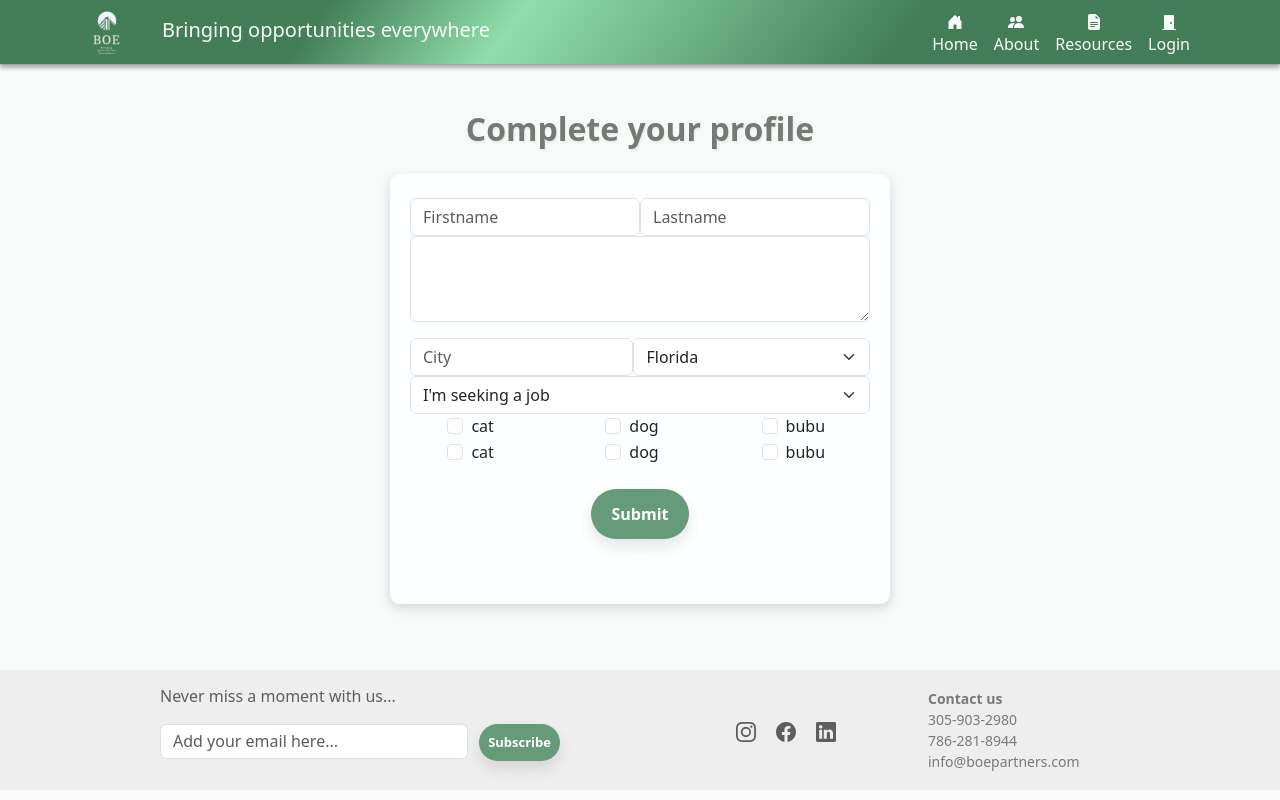
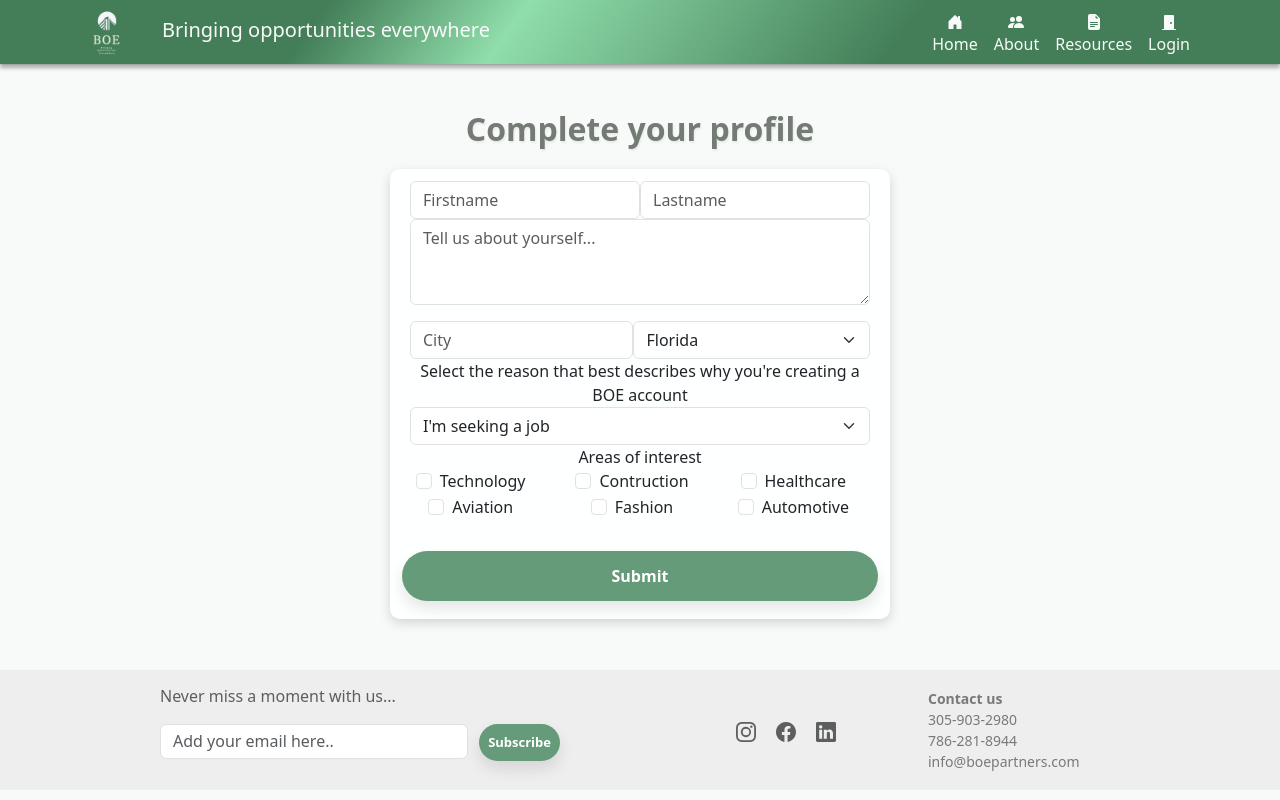
Before and after one commit to camilasandovals/boe_app, a React (Create React App) app: page /account in a window 1280 px wide. Built offline with nearby package versions, Linux system fonts and the light colour scheme; the HTML template or start-up script is replaced by a standard one.

Commit message:
added subscribe component

```diff
--- /dev/null
+++ b/src/components/Subscribe.jsx
@@ -0,0 +1,20 @@
+import { useState } from 'react';
+import { Col, Row, Form } from "react-bootstrap";
+import "../styles/SubscribeModal.css"
+
+function Subscribe() {
+ const [email, setEmail] = useState('')
+
+   return (
+    <>
+      <p><strong>Never miss a moment with us...</strong></p>
+      <Form  className="subscription-container" >
+      <Form.Control type="email" value={email} required={true} placeholder="Add your email here.."
+      onChange={(e) => {setEmail(e.target.value)}}/>
+      <button className="button-class">Subscribe</button>
+      </Form>
+    </>
+  );
+}
+
+export default Subscribe;
--- a/src/components/SubscribeModal.jsx
+++ /dev/null
@@ -1,34 +0,0 @@
-import { useState } from 'react';
-import Button from 'react-bootstrap/Button';
-import Modal from 'react-bootstrap/Modal';
-import "../styles/SubscribeModal.css"
-
-function SubscribeModal() {
-  const [show, setShow] = useState(false);
-
-  const handleClose = () => setShow(false);
-  const handleShow = () => setShow(true);
-
-  return (
-    <>
-      <button className='button-class' onClick={handleShow}>
-        Subscribe
-      </button>
-
-      <Modal show={show} onHide={handleClose}>
-        <Modal.Header closeButton>
-        </Modal.Header>
-        <Modal.Title><h3>Subscribe to BOE</h3></Modal.Title>
-        <Modal.Body><p>info</p></Modal.Body>
-        <div className='text-center'>
-          <button className='button-class' onClick={handleClose}>
-            Subscribe
-          </button>
-        </div>
-
-      </Modal>
-    </>
-  );
-}
-
-export default SubscribeModal;
--- a/src/components/UserInfo.jsx
+++ b/src/components/UserInfo.jsx
@@ -1,15 +1,51 @@
 import { Form, Col, Row } from "react-bootstrap";
-import { useState } from "react";
+import { useContext, useState } from "react";
+import { UserContext } from "../App";
 
 export default function UserInfo() {
+const [user, setUser] = useContext(UserContext)
 const [firstName, setFirstName] = useState('')
 const [lastName, setLastName] = useState('')
 const [city, setCity] = useState('')
 const [state, setState] = useState('')
 
-const array = ["cat", "dog", "bubu", "cat", "dog", "bubu"]
+const array = ["Technology", "Contruction", "Healthcare", "Aviation", "Fashion", "Automotive"]
+
+const handleUpdateUser = (e) => {
+    e.preventDefault();
+
+    const updatedFields = {};
+
+    if (firstName) {
+      updatedFields.firstName = firstName;
+    }
+    if (lastName) {
+      updatedFields.lastName = lastName;
+    }
+    if (city) {
+      updatedFields.city = city;
+    }
+
+    fetch(`http://localhost:3000/api/users?email=${user.email}`, {
+      method: "PATCH",
+      headers: { "Content-Type": "application/json" },
+      body: JSON.stringify(updatedFields),
+    })
+      .then((resp) => resp.json())
+      .then((data) => {
+        if (data.message) {
+          alert(data.message);
+          return;
+        }
+        setUser(data);
+        localStorage.setItem("user", JSON.stringify(data))
+      })
+      .catch(alert);
+  };
+
+
     return (
-        <Form className="form-account" >
+        <Form className="form-account" onSubmit={handleUpdateUser}>
             <Form.Group className="m-2" >
                 <div className="d-flex">
                     <Form.Control type="text" value={firstName} required={true} placeholder="Firstname"
@@ -18,7 +54,7 @@ const array = ["cat", "dog", "bubu", "cat", "dog", "bubu"]
                     onChange={(e) => {setLastName(e.target.value)}}/>
                 </div>
                 <Form.Group className="mb-3" controlId="exampleForm.ControlTextarea1">
-                <Form.Control as="textarea" rows={3} />
+                <Form.Control as="textarea" rows={3} placeholder="Tell us about yourself..."/>
                 </Form.Group>
                 <div className="d-flex">
                 <Form.Control type="text" value={city} required={true} placeholder="City"
@@ -27,15 +63,17 @@ const array = ["cat", "dog", "bubu", "cat", "dog", "bubu"]
                 <option value="1">Florida</option>
                 </Form.Select>
                 </div>
-                <Form.Select aria-label="Default select example">
+                Select the reason that best describes why you're creating a BOE account
+                <Form.Select>
                 <option value="1">I'm seeking a job</option>
                 <option value="2">I'm just browsing</option>
                 <option value="3">I work at an organization that helps people with job placement or career search</option>
                 <option value="4">I know someone that might be interested</option>
                 </Form.Select>
+                Areas of interest
                 <Row>
                     {array.map((type, index) => (
-                    <Col md={4} key={index}>
+                    <Col xs={4} key={index}>
                         <Form.Check
                         inline
                         label={type}
--- a/src/layout/Footer.jsx
+++ b/src/layout/Footer.jsx
@@ -1,16 +1,13 @@
 import { Col, Row, Form } from "react-bootstrap";
 import { Facebook, Instagram, Linkedin } from "react-bootstrap-icons";
+import Subscribe from "../components/Subscribe";
 
 export default function Footer() {
     return(
         <footer className="footer">
         <div className="footer-container">
             <div className="footer-subscribe">
-                <p><strong>Never miss a moment with us...</strong></p>
-                <div className="subscription-container">
-                <Form.Control className="me-auto" placeholder="Add your email here..." />
-                <button className="button-class">Subscribe</button>
-                </div>
+                <Subscribe />
             </div>
             <div >
 
--- a/src/pages/Account.jsx
+++ b/src/pages/Account.jsx
@@ -6,7 +6,6 @@ export default function Account() {
         <AppLayout>
             <Row className="login">
                 <h2>Complete your profile</h2>
-
                 <UserInfo />
             </Row>
         </AppLayout>
--- a/src/pages/Profile.jsx
+++ b/src/pages/Profile.jsx
@@ -2,7 +2,7 @@ import { Col, Container, Row } from "react-bootstrap";
 import AppLayout from "../layout/AppLayout";
 import { useContext } from "react";
 import { UserContext } from "../App";
-import SubscribeModal from "../components/SubscribeModal";
+import Subscribe from "../components/Subscribe";
 
 export default function Profile() {
     const [user, setUser] = useContext(UserContext)
@@ -19,7 +19,7 @@ export default function Profile() {
                 <Row>
                     <p>{user?.email}</p>
                     {user.image? <img src={user.image} alt="User profile" /> : <img src="/images/user-avatar.png" alt="Default user image" />}
-                    <SubscribeModal />
+                    <Subscribe />
                 </Row>
             </Container>
         </AppLayout>
--- a/src/styles/App.css
+++ b/src/styles/App.css
@@ -90,29 +90,28 @@ button:active {
   transform: translateY(-1px);
 }
 
-/* ------------------------------ ACCONT ------------------------------ */
+/* ------------------------------ FORM ACCONT ------------------------------ */
 
 .form-account {
-  height: 430px;
-  padding-top: 1em;
+  height: 450px;
   width: 500px;
   background-color: var(--white);
   border-radius: 10px;
   box-shadow: 0px 0px 1px 1px var(--bg-color-mid);
   box-shadow: 0 4px 12px rgba(0,0,0,0.15);
-  margin-top: 10px;
+  margin-top: 5px;
+  display: flex;
+  flex-direction: column;
+  justify-content: space-around;
 }
 
-.checkbox-container{
-  height: 20px;
-}
+
 /* ------------------------------ ABOUT ------------------------------ */
 
 .about {
   width: 80%;
 
 }
-
 
 .about-image {
   width: 90%;
```
